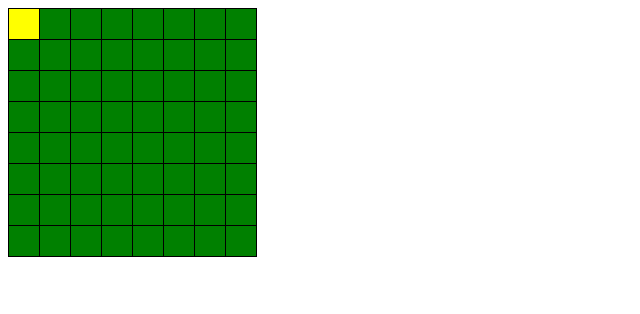
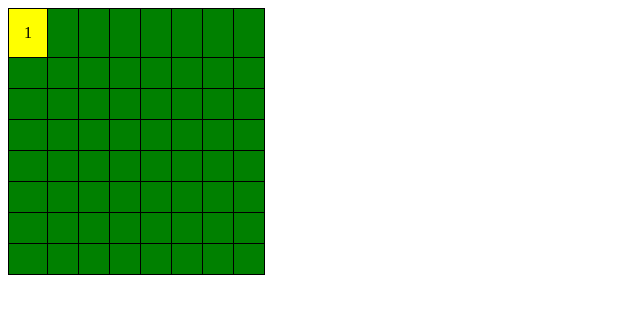
Before and after one commit to pankajdighe/mind_sweeper_javascript, a plain HTML site: page index.html in a window 1280 px wide. Both pictures are taken after a click on the element 24 px from the left and 24 px from the top of the page. Shown: the whole page, without its empty margins (0-640 px from the left). Drawn offline with nearby package versions, Linux system fonts and the light colour scheme.

Commit message:
Game working

```diff
--- a/game_logic.js
+++ b/game_logic.js
@@ -1,7 +1,38 @@
 var myMap = new Map();
 
 			 $( document ).ready(function() {
-       			 console.log( "document loaded" );
+
+			 	console.log( "document loaded" );
+
+       			setGame();
+    		});
+
+
+
+
+		    function tableText(tableCell) {
+		    	tableCell.style.backgroundColor = "yellow"
+
+				var colIndex = $("#mindsweeper_table td").index(tableCell);
+
+				if(myMap.get(colIndex)==undefined){
+					console.log("");
+
+					findNeighbours(tableCell,colIndex);
+
+				}else{
+
+					tableCell.style.backgroundColor = "red"
+
+					console.log("Clicked On Bomb");
+					resetGame();
+				}
+		      //	alert(colIndex);
+		    }
+
+
+		    function setGame(){
+
 
        			 var table = document.getElementById("mindsweeper_table");
 
@@ -29,23 +60,55 @@ var myMap = new Map();
 
 
 		    }
-    		});
 
 
 
-		    function tableText(tableCell) {
-		    	tableCell.style.backgroundColor = "yellow"
+		    }
 
-				var colIndex = $("#mindsweeper_table td").index(tableCell);
 
-				if(myMap.get(colIndex)==undefined){
-					console.log("");
+		    function resetGame(){
 
-				}else{
+		    	window.location.reload();
+		    }
 
-					tableCell.style.backgroundColor = "red"
+		    function findNeighbours(tableCell,cell){
 
-					console.log("Clicked On Bomb");
-				}
-		      //	alert(colIndex);
+		    	var row_v=[-1,1,-1,-1,0,1,1,0];
+		    	var col_v=[-1,1,0,1,1,0,-1,-1];
+
+		    	console.log("row is "+parseInt(cell/8));
+		    	console.log("col is "+parseInt(cell%8));
+
+		    	var row=parseInt(cell/8);
+		    	var col=parseInt(cell%8);
+
+		    	var max_row=7;
+		    	var max_col=7;
+		    	var count=0;
+
+		    	for(var i=0;i<8;i++){
+
+		    		var temp_row=row+row_v[i];
+		    		var temp_col=col+col_v[i];
+		    		var elementNo=temp_row*8+temp_col;
+
+		    		if(temp_row>=0 && temp_col>=0 && temp_row<=max_row && temp_col<=max_col){
+		    		console.log("Pair ("+(row+row_v[i])+","+(col+col_v[i])+")");
+		    		console.log("Reverting "+(temp_row*8+temp_col));
+
+		    		if(myMap.get(elementNo)!=undefined){
+
+		    			count++;
+		    		}
+
+
+
+		    	}
+
+		    	}
+
+		    	tableCell.innerHTML = count;
+
+
+
 		    }
--- a/index.html
+++ b/index.html
@@ -3,64 +3,7 @@
 
 		 <script src="https://code.jquery.com/jquery-1.9.1.min.js"></script>
 
-		<script type="text/javascript">
-
-			var myMap = new Map();
-
-			 $( document ).ready(function() {
-       			 console.log( "document loaded" );
-
-       			 var table = document.getElementById("mindsweeper_table");
-
-       			 if (table != null) {
-		        for (var i = 0; i < table.rows.length; i++) {
-		            for (var j = 0; j < table.rows[i].cells.length; j++)
- 					{
-
- 					table.rows[i].cells[j].style.backgroundColor = "green"
-		            table.rows[i].cells[j].onclick = function () {
-		                tableText(this);
-		            };
-		        	}
-		        }
-
-		        for (var i = 0; i < 10; i++) {
-
-		        	var random=Math.floor((Math.random() * 64) + 1);
-		        	console.log("Random numbe is "+random);
-		        	myMap.set(random, "true");
-
-
-		        }
-
-
-
-		    }
-    		});
-
-
-
-		    function tableText(tableCell) {
-		    	tableCell.style.backgroundColor = "yellow"
-
-				var colIndex = $("#mindsweeper_table td").index(tableCell);
-
-				if(myMap.get(colIndex)==undefined){
-					console.log("");
-
-				}else{
-
-					tableCell.style.backgroundColor = "red"
-
-					console.log("Clicked On Bomb");
-				}
-		      //	alert(colIndex);
-		    }
-
-
-
-		</script>
-
+		 <script src="game_logic.js"></script>
 		<style>
 			table, th, td {
    			 border: 1px solid black;
```
